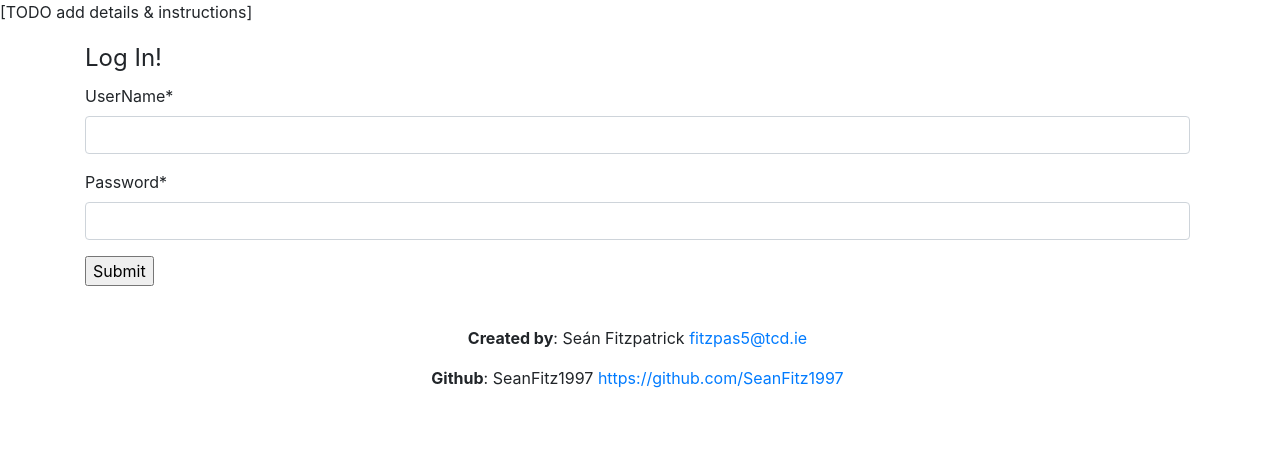
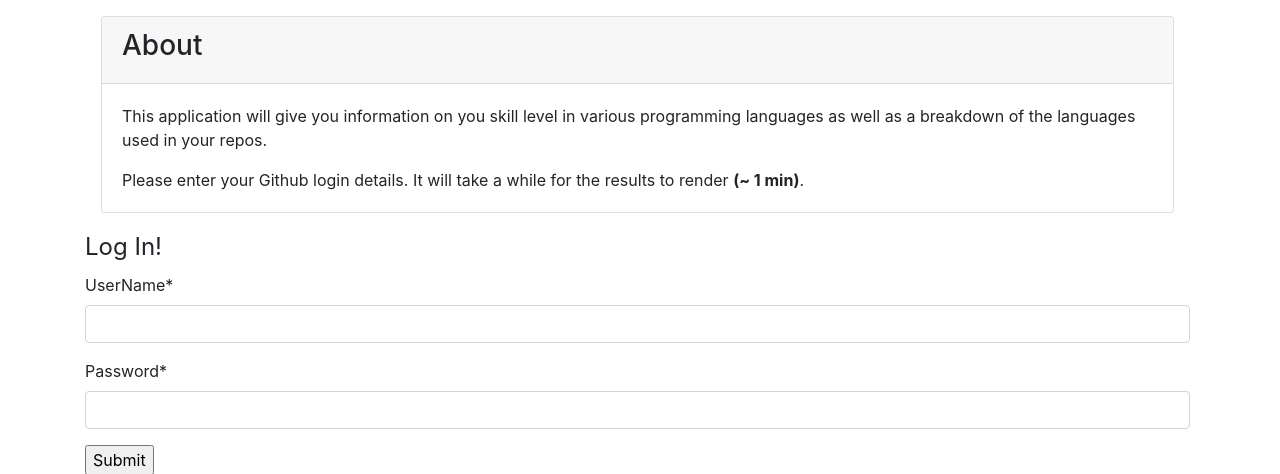
Before and after one commit to SeanFitz1997/CS3012-Lowest_Common_Ancestor-, a Django app: page / in a window 1280 px wide. Shown: the part 101-575 px from the top of the page. Run offline with Django 3.2, Linux system fonts and the light colour scheme; some libraries are stand-ins or nearby versions.

Commit message:
Adding descriptions to pages

```diff
--- a/Github_Access/User/templates/User/login.html
+++ b/Github_Access/User/templates/User/login.html
@@ -1,8 +1,17 @@
 {% extends "User/header.html" %}
 {% load crispy_forms_tags %}
 {% block content %}
-        <p>[TODO add details & instructions]</p>
     <div class ="container" style="padding-right:20px; padding-bottom:60px">
+        <div class="card m-3">
+            <div class="card-header">
+                <h3>About</h3>
+            </div>
+            <div class='card-body'>
+                <p class='card-text'>This application will give you information on you skill level in various programming languages as well as a breakdown of the languages used in your repos.</p>
+                <p class='card-text'>Please enter your Github login details. It will take a while for the results to render <b>(~ 1 min)</b>.</p>
+            </div>
+        </div>
+
         <form method="post">
             <fieldset>
                 <legend>Log In!</legend>
--- a/Github_Access/User/templates/User/userView.html
+++ b/Github_Access/User/templates/User/userView.html
@@ -29,7 +29,7 @@
         </div>
         <canvas id='total-lang-chart'></canvas>
         <div class='card-body'>
-            <p class='card-text'>Some example text.</p>
+            <p class='card-text'>Your skill level in each language is base on the total line of code (L.O.C.) from all your repos</p>
         </div>
     </div>
 
```
